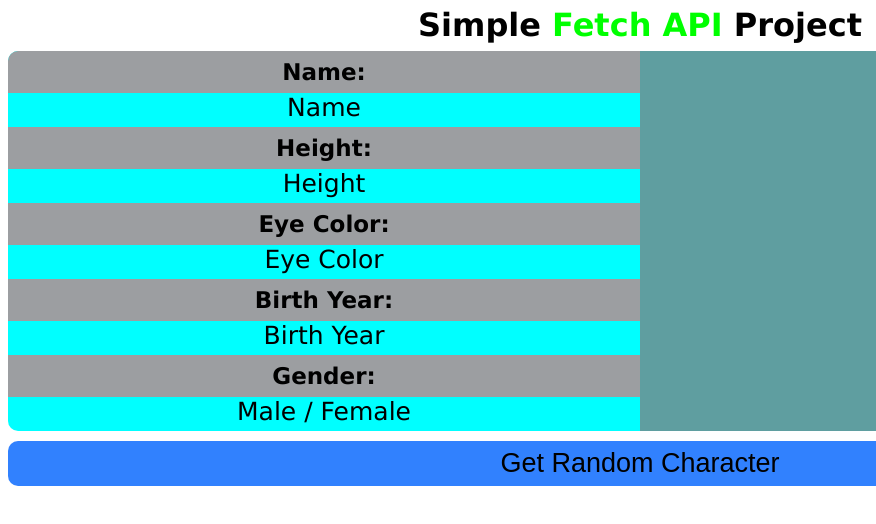
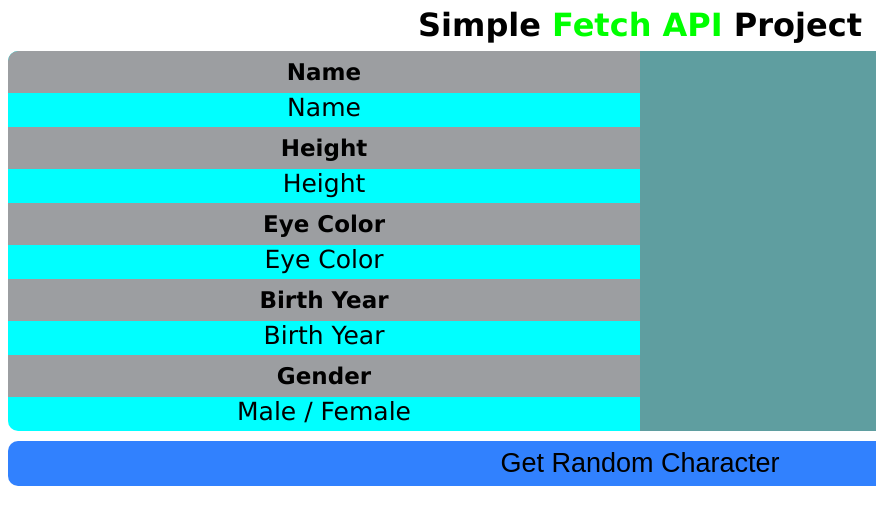
Before and after one commit to Prof-Percival/simple-fetch-api, a plain HTML site: page index.html in a window 1280 px wide. Shown: the full height of the page, 0-876 px from the left. Drawn offline with Linux system fonts and the light colour scheme.

Commit message:
Removing semi-colon (:) from Details Labels

```diff
--- a/index.html
+++ b/index.html
@@ -18,23 +18,23 @@
     <div id="container">
 
         <div id="details-container">
-            <label for="name">Name:</label>
+            <label for="name">Name</label>
             <div id="name" class="div-child">
                 Name
             </div>
-            <label for="">Height:</label>
+            <label for="">Height</label>
             <div id="height" class="div-child">
                 Height
             </div>
-            <label for="">Eye Color:</label>
+            <label for="">Eye Color</label>
             <div id="eye-color" class="div-child">
                 Eye Color
             </div>
-            <label for="">Birth Year:</label>
+            <label for="">Birth Year</label>
             <div id="birth-year" class="div-child">
                 Birth Year
             </div>
-            <label for="">Gender:</label>
+            <label for="">Gender</label>
             <div id="gender" class="div-child">
                 Male / Female
             </div>
```
